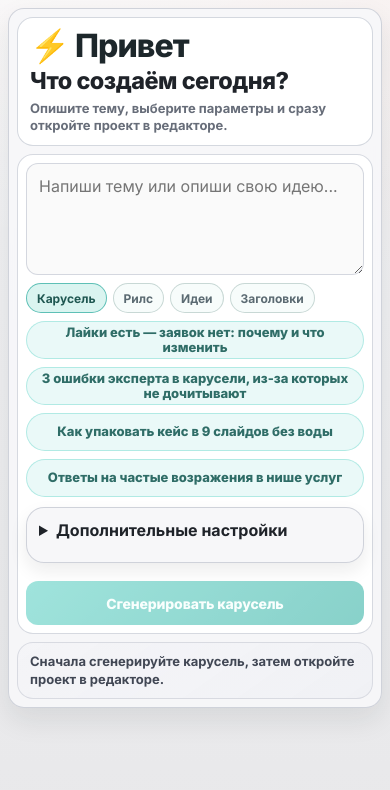
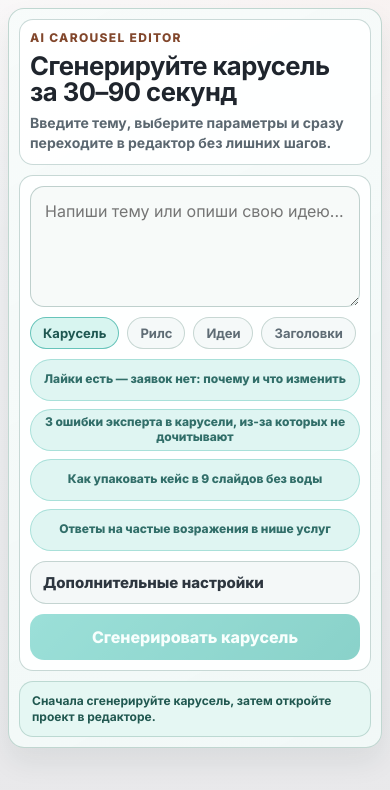
Before and after one commit to igor-jurievich/ai-carousel-editor, a Next.js app: page /generate in a window 390 px wide. Shown: the top 790 px of the page. Built offline with nearby package versions, Linux system fonts and the light colour scheme.

Commit message:
ux: refresh generate hero screen and isolate styles

```diff
--- /dev/null
+++ b/app/generate/generate-page.module.css
@@ -0,0 +1,396 @@
+.page {
+  padding-top: 10px;
+  padding-bottom: 28px;
+}
+
+.layout {
+  width: min(1120px, 100%);
+  margin: 0 auto;
+  display: grid;
+  gap: 16px;
+}
+
+.hero {
+  display: grid;
+  grid-template-columns: minmax(260px, 340px) minmax(0, 1fr);
+  gap: 14px;
+  padding: 14px;
+  border-radius: 22px;
+  border: 1px solid rgba(187, 211, 205, 0.9);
+  background: linear-gradient(150deg, rgba(247, 251, 250, 0.95) 0%, rgba(241, 248, 247, 0.98) 100%);
+  box-shadow: 0 14px 28px rgba(21, 54, 50, 0.08);
+}
+
+.heroHeader {
+  display: grid;
+  gap: 8px;
+  align-content: start;
+  padding: 14px;
+  border-radius: 18px;
+  border: 1px solid rgba(200, 217, 214, 0.95);
+  background: rgba(255, 255, 255, 0.9);
+}
+
+.kicker {
+  display: inline-flex;
+  align-items: center;
+  font-size: 12px;
+  letter-spacing: 0.11em;
+  text-transform: uppercase;
+  font-weight: 800;
+  color: #82472c;
+}
+
+.heroHeader h1 {
+  margin: 0;
+  font-size: clamp(1.7rem, 3.2vw, 2.35rem);
+  line-height: 1.02;
+  letter-spacing: -0.02em;
+  color: #1f252d;
+}
+
+.heroHeader p {
+  margin: 0;
+  color: #5b6770;
+  font-size: 14px;
+  line-height: 1.45;
+  font-weight: 600;
+}
+
+.composer {
+  display: grid;
+  gap: 10px;
+  padding: 12px;
+  border-radius: 18px;
+  border: 1px solid rgba(196, 214, 211, 0.95);
+  background: rgba(255, 255, 255, 0.9);
+}
+
+.topicInput {
+  width: 100%;
+  min-height: 120px;
+  resize: vertical;
+  border-radius: 14px;
+  border: 1px solid rgba(186, 205, 201, 0.92);
+  background: rgba(247, 250, 249, 0.92);
+  color: #283037;
+  font-size: 16px;
+  line-height: 1.45;
+  padding: 13px 14px;
+  outline: none;
+}
+
+.topicInput:focus {
+  border-color: rgba(87, 184, 173, 0.96);
+  box-shadow: 0 0 0 3px rgba(112, 214, 203, 0.22);
+}
+
+.modeRow {
+  display: flex;
+  flex-wrap: wrap;
+  gap: 8px;
+}
+
+.modeChip {
+  min-height: 32px;
+  padding: 0 12px;
+  border-radius: 999px;
+  border: 1px solid rgba(194, 212, 208, 0.9);
+  background: rgba(245, 249, 249, 0.95);
+  color: #5f6c75;
+  font-size: 13px;
+  font-weight: 700;
+}
+
+.modeChipActive {
+  border-color: rgba(94, 193, 182, 0.92);
+  background: rgba(214, 245, 240, 0.95);
+  color: #1f5751;
+}
+
+.presetsRow {
+  display: grid;
+  grid-template-columns: repeat(2, minmax(0, 1fr));
+  gap: 8px;
+}
+
+.presetChip {
+  min-height: 40px;
+  padding: 0 12px;
+  border-radius: 999px;
+  border: 1px solid rgba(164, 223, 215, 0.92);
+  background: rgba(217, 244, 240, 0.84);
+  color: #316e69;
+  font-size: 12px;
+  font-weight: 800;
+  line-height: 1.2;
+  text-align: center;
+}
+
+.presetChip:hover:not(:disabled) {
+  background: rgba(201, 240, 234, 0.94);
+}
+
+.presetChip:disabled {
+  opacity: 0.6;
+}
+
+.advanced {
+  border-radius: 16px;
+  border: 1px solid rgba(191, 209, 206, 0.92);
+  background: rgba(244, 248, 248, 0.92);
+  overflow: hidden;
+}
+
+.advanced summary {
+  cursor: pointer;
+  list-style: none;
+  font-weight: 800;
+  font-size: 15px;
+  color: #2d363f;
+  padding: 11px 12px;
+}
+
+.advanced summary::-webkit-details-marker {
+  display: none;
+}
+
+.advancedGrid {
+  display: grid;
+  grid-template-columns: repeat(2, minmax(0, 1fr));
+  gap: 10px;
+  padding: 4px 12px 12px;
+}
+
+.fieldLabel {
+  display: grid;
+  gap: 5px;
+  color: #4a5660;
+  font-size: 13px;
+  font-weight: 700;
+}
+
+.field {
+  min-height: 40px;
+  border-radius: 12px;
+  border: 1px solid rgba(183, 202, 198, 0.92);
+  background: #ffffff;
+  color: #22313a;
+  font-size: 14px;
+  padding: 0 12px;
+  outline: none;
+}
+
+.field:focus {
+  border-color: rgba(85, 179, 169, 0.95);
+  box-shadow: 0 0 0 3px rgba(116, 210, 200, 0.2);
+}
+
+.generateButton {
+  min-height: 46px;
+  border: none;
+  border-radius: 14px;
+  font-size: 16px;
+  font-weight: 800;
+  color: #f4fffc;
+  background: linear-gradient(135deg, #55cabd 0%, #36b2a4 100%);
+  box-shadow: 0 12px 22px rgba(51, 158, 148, 0.28);
+}
+
+.generateButton:disabled {
+  opacity: 0.58;
+  box-shadow: none;
+}
+
+.generateButton:hover:not(:disabled) {
+  filter: brightness(1.03);
+}
+
+.status {
+  grid-column: 1 / -1;
+  border-radius: 14px;
+  border: 1px solid rgba(183, 213, 207, 0.9);
+  background: rgba(228, 247, 242, 0.9);
+  color: #215850;
+  font-size: 12px;
+  line-height: 1.35;
+  font-weight: 700;
+  padding: 11px 12px;
+}
+
+.statusError {
+  border-color: rgba(232, 142, 142, 0.85);
+  background: rgba(255, 240, 240, 0.94);
+  color: #892f2f;
+}
+
+.previewCard {
+  border-radius: 20px;
+  border: 1px solid rgba(187, 208, 204, 0.92);
+  background: rgba(251, 253, 253, 0.96);
+  box-shadow: 0 12px 28px rgba(21, 54, 50, 0.07);
+  padding: 14px;
+  display: grid;
+  gap: 12px;
+}
+
+.previewHead {
+  display: flex;
+  align-items: center;
+  justify-content: space-between;
+  gap: 10px;
+}
+
+.previewHead h3 {
+  margin: 0;
+  font-size: 18px;
+  color: #1f262f;
+}
+
+.previewCount {
+  border-radius: 999px;
+  border: 1px solid rgba(189, 208, 204, 0.95);
+  background: rgba(243, 249, 248, 0.95);
+  color: #446067;
+  font-size: 12px;
+  font-weight: 800;
+  padding: 6px 10px;
+}
+
+.previewList {
+  display: grid;
+  gap: 8px;
+}
+
+.previewItem {
+  display: grid;
+  grid-template-columns: 24px minmax(0, 1fr);
+  align-items: start;
+  gap: 10px;
+  padding: 9px 10px;
+  border-radius: 12px;
+  border: 1px solid rgba(197, 214, 210, 0.86);
+  background: rgba(245, 249, 249, 0.94);
+}
+
+.previewIndex {
+  display: inline-grid;
+  place-items: center;
+  width: 24px;
+  height: 24px;
+  border-radius: 50%;
+  background: rgba(203, 239, 232, 0.9);
+  color: #2f6661;
+  font-size: 12px;
+  font-weight: 800;
+}
+
+.previewCopy {
+  display: grid;
+  gap: 2px;
+}
+
+.previewCopy strong {
+  color: #1f262e;
+  font-size: 13px;
+  line-height: 1.35;
+  font-weight: 800;
+}
+
+.previewCopy span {
+  color: #60707a;
+  font-size: 12px;
+  text-transform: lowercase;
+}
+
+.previewActions {
+  display: grid;
+  grid-template-columns: repeat(2, minmax(0, 1fr));
+  gap: 10px;
+}
+
+.primaryAction,
+.secondaryAction {
+  min-height: 44px;
+  border-radius: 12px;
+  font-size: 14px;
+  font-weight: 800;
+}
+
+.primaryAction {
+  border: none;
+  color: #f4fffd;
+  background: linear-gradient(135deg, #52c8bb 0%, #38b1a4 100%);
+}
+
+.secondaryAction {
+  border: 1px solid rgba(188, 205, 202, 0.95);
+  background: #ffffff;
+  color: #365056;
+}
+
+.previewHint {
+  color: #5f6d77;
+  font-size: 12px;
+  line-height: 1.4;
+  font-weight: 600;
+}
+
+@media (max-width: 1024px) {
+  .hero {
+    grid-template-columns: 1fr;
+  }
+
+  .heroHeader h1 {
+    font-size: clamp(1.6rem, 5.5vw, 2.15rem);
+  }
+}
+
+@media (max-width: 768px) {
+  .page {
+    padding-inline: 8px;
+    padding-top: 8px;
+  }
+
+  .layout {
+    gap: 12px;
+  }
+
+  .hero {
+    padding: 10px;
+    border-radius: 16px;
+    gap: 10px;
+  }
+
+  .heroHeader,
+  .composer {
+    border-radius: 14px;
+    padding: 10px;
+  }
+
+  .topicInput {
+    min-height: 96px;
+    font-size: 16px;
+  }
+
+  .presetsRow,
+  .advancedGrid,
+  .previewActions {
+    grid-template-columns: minmax(0, 1fr);
+  }
+
+  .presetChip {
+    min-height: 42px;
+  }
+
+  .generateButton,
+  .primaryAction,
+  .secondaryAction {
+    min-height: 46px;
+  }
+
+  .previewCard {
+    border-radius: 16px;
+    padding: 10px;
+  }
+}
--- a/app/generate/page.tsx
+++ b/app/generate/page.tsx
@@ -7,6 +7,7 @@ import { clampSlidesCount, DEFAULT_SLIDES_COUNT, SLIDES_COUNT_OPTIONS } from "@/
 import { saveLocalProject } from "@/lib/projects";
 import { trackEvent } from "@/lib/telemetry";
 import type { CarouselOutlineSlide, CarouselTemplateId, SlideFormat } from "@/types/editor";
+import styles from "./generate-page.module.css";
 
 type GenerateResponse = {
   slides?: CarouselOutlineSlide[];
@@ -219,31 +220,33 @@ export default function GeneratePage() {
   };
 
   return (
-    <main className="page-shell generate-page-shell">
-      <div className="editor-shell editor-shell-redesigned">
-        <header className="prompt-shell prompt-shell-hero">
-          <div className="prompt-brand prompt-brand-hero">
-            <span className="prompt-greeting">⚡ Привет</span>
-            <h1>Что создаём сегодня?</h1>
-            <p className="prompt-subtitle">
-              Опишите тему, выберите параметры и сразу откройте проект в редакторе.
+    <main className={`page-shell ${styles.page}`}>
+      <div className={styles.layout}>
+        <header className={styles.hero}>
+          <div className={styles.heroHeader}>
+            <span className={styles.kicker}>AI CAROUSEL EDITOR</span>
+            <h1>Сгенерируйте карусель за 30–90 секунд</h1>
+            <p>
+              Введите тему, выберите параметры и сразу переходите в редактор без лишних шагов.
             </p>
           </div>
 
-          <div className="prompt-composer prompt-composer-hero">
+          <div className={styles.composer}>
             <textarea
               value={topic}
               onChange={(event) => setTopic(event.target.value)}
               placeholder="Напиши тему или опиши свою идею..."
               rows={4}
               maxLength={MAX_TOPIC_CHARS}
+              className={styles.topicInput}
             />
-            <div className="generate-mode-row" aria-label="Режимы контента">
+
+            <div className={styles.modeRow} aria-label="Режимы контента">
               {CONTENT_MODE_CHIPS.map((mode) => (
                 <button
                   key={mode.id}
                   type="button"
-                  className={`generate-mode-chip ${mode.enabled ? "active" : ""}`}
+                  className={`${styles.modeChip} ${mode.enabled ? styles.modeChipActive : ""}`}
                   disabled={!mode.enabled}
                 >
                   {mode.label}
@@ -251,12 +254,12 @@ export default function GeneratePage() {
               ))}
             </div>
 
-            <div className="field-row generate-presets-row">
+            <div className={styles.presetsRow}>
               {PRESET_TOPICS.map((preset) => (
                 <button
                   key={preset}
                   type="button"
-                  className="ghost-chip"
+                  className={styles.presetChip}
                   onClick={() => setTopic(preset)}
                   disabled={isGenerating}
                 >
@@ -265,29 +268,29 @@ export default function GeneratePage() {
               ))}
             </div>
 
-            <details className="settings-card generate-advanced">
-              <summary className="generate-advanced-summary">Дополнительные настройки</summary>
-              <div className="generate-advanced-grid">
-                <label className="field-label generate-advanced-field">
+            <details className={styles.advanced}>
+              <summary>Дополнительные настройки</summary>
+              <div className={styles.advancedGrid}>
+                <label className={styles.fieldLabel}>
                   Ниша
                   <input
-                    className="field"
+                    className={styles.field}
                     value={niche}
                     onChange={(event) => setNiche(event.target.value)}
                   />
                 </label>
-                <label className="field-label generate-advanced-field">
+                <label className={styles.fieldLabel}>
                   Целевая аудитория
                   <input
-                    className="field"
+                    className={styles.field}
                     value={audience}
                     onChange={(event) => setAudience(event.target.value)}
                   />
                 </label>
-                <label className="field-label generate-advanced-field">
+                <label className={styles.fieldLabel}>
                   Тон
                   <select
-                    className="field"
+                    className={styles.field}
                     value={tone}
                     onChange={(event) => setTone(event.target.value)}
                   >
@@ -296,10 +299,10 @@ export default function GeneratePage() {
                     <option value="sharp">Острый</option>
                   </select>
                 </label>
-                <label className="field-label generate-advanced-field">
+                <label className={styles.fieldLabel}>
                   Цель
                   <select
-                    className="field"
+                    className={styles.field}
                     value={goal}
                     onChange={(event) => setGoal(event.target.value)}
                   >
@@ -308,10 +311,10 @@ export default function GeneratePage() {
                     <option value="warming">Прогрев</option>
                   </select>
                 </label>
-                <label className="field-label generate-advanced-field">
+                <label className={styles.fieldLabel}>
                   Формат
                   <select
-                    className="field"
+                    className={styles.field}
                     value={format}
                     onChange={(event) => setFormat(event.target.value as SlideFormat)}
                   >
@@ -320,10 +323,10 @@ export default function GeneratePage() {
                     <option value="9:16">9:16</option>
                   </select>
                 </label>
-                <label className="field-label generate-advanced-field">
+                <label className={styles.fieldLabel}>
                   Тема
                   <select
-                    className="field"
+                    className={styles.field}
                     value={theme}
                     onChange={(event) => setTheme(event.target.value as CarouselTemplateId)}
                   >
@@ -332,10 +335,10 @@ export default function GeneratePage() {
                     <option value="color">Цветная</option>
                   </select>
                 </label>
-                <label className="field-label generate-advanced-field">
+                <label className={styles.fieldLabel}>
                   Количество карточек
                   <select
-                    className="field"
+                    className={styles.field}
                     value={slidesCount}
                     onChange={(event) => setSlidesCount(clampSlidesCount(Number(event.target.value)))}
                   >
@@ -349,47 +352,56 @@ export default function GeneratePage() {
               </div>
             </details>
 
-            <div className="prompt-actions prompt-actions-hero">
-              <button className="btn prompt-generate-btn" type="button" onClick={handleGenerate} disabled={!canGenerate}>
+            <button
+              className={styles.generateButton}
+              type="button"
+              onClick={handleGenerate}
+              disabled={!canGenerate}
+            >
               {isGenerating ? "Генерируем..." : "Сгенерировать карусель"}
             </button>
           </div>
-          </div>
 
-          <div className="prompt-status">
+          <div className={`${styles.status} ${error ? styles.statusError : ""}`}>
             {error ? error : "Сначала сгенерируйте карусель, затем откройте проект в редакторе."}
           </div>
         </header>
 
         {previewList.length ? (
-          <section className="settings-card" style={{ marginTop: 16 }}>
-            <div className="settings-inline-head">
+          <section className={styles.previewCard}>
+            <div className={styles.previewHead}>
               <h3>Предпросмотр структуры</h3>
-              <span className="status-pill">{previewList.length} слайдов</span>
+              <span className={styles.previewCount}>{previewList.length} слайдов</span>
             </div>
-            <div className="slides-list slides-list-compact">
+
+            <div className={styles.previewList}>
               {previewList.map((item, index) => (
-                <div key={`${item.type}-${index}`} className="slides-list-row">
-                  <div className="slides-list-item active" style={{ cursor: "default" }}>
-                    <span className="slides-list-index">{index + 1}</span>
-                    <span className="slides-list-copy">
+                <div key={`${item.type}-${index}`} className={styles.previewItem}>
+                  <span className={styles.previewIndex}>{index + 1}</span>
+                  <span className={styles.previewCopy}>
                     <strong>{item.title}</strong>
                     <span>{item.type}</span>
                   </span>
                 </div>
-                </div>
               ))}
             </div>
-            <div className="field-row field-row-actions" style={{ marginTop: 14 }}>
-              <button type="button" className="btn" onClick={() => handleOpenInEditor()}>
+
+            <div className={styles.previewActions}>
+              <button type="button" className={styles.primaryAction} onClick={() => handleOpenInEditor()}>
                 Открыть в редакторе
               </button>
-              <button type="button" className="btn secondary" onClick={() => handleOpenInEditor("post")}>
+              <button
+                type="button"
+                className={styles.secondaryAction}
+                onClick={() => handleOpenInEditor("post")}
+              >
                 Открыть + пост
               </button>
             </div>
-            <div className="settings-hint" style={{ marginTop: 10 }}>
-              На мобильной версии генерация подписи к карусели находится во вкладке «Пост» внутри редактора.
+
+            <div className={styles.previewHint}>
+              На мобильной версии генерация подписи к карусели находится во вкладке «Пост» внутри
+              редактора.
             </div>
           </section>
         ) : null}
```
Lines whose indentation alone changed are shown as unchanged.
